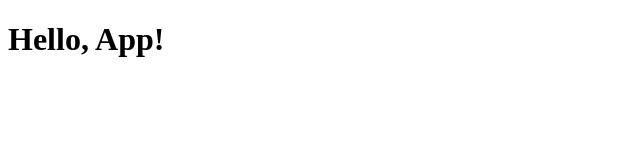
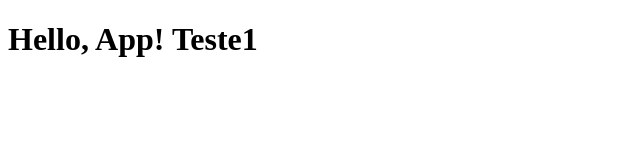
Before and after one commit to saxiro/hello-app, a plain HTML site: page src/index.html in a window 1280 px wide. Shown: the whole page, without its empty margins (0-640 px from the left). Drawn offline with Linux system fonts and the light colour scheme.

Commit message:
Update index.html

```diff
--- a/src/index.html
+++ b/src/index.html
@@ -7,6 +7,6 @@
     <title>Hello App!</title>
 </head>
 <body>
-    <h1>Hello, App!</h1>
+    <h1>Hello, App! Teste1</h1>
 </body>
 </html>
```
